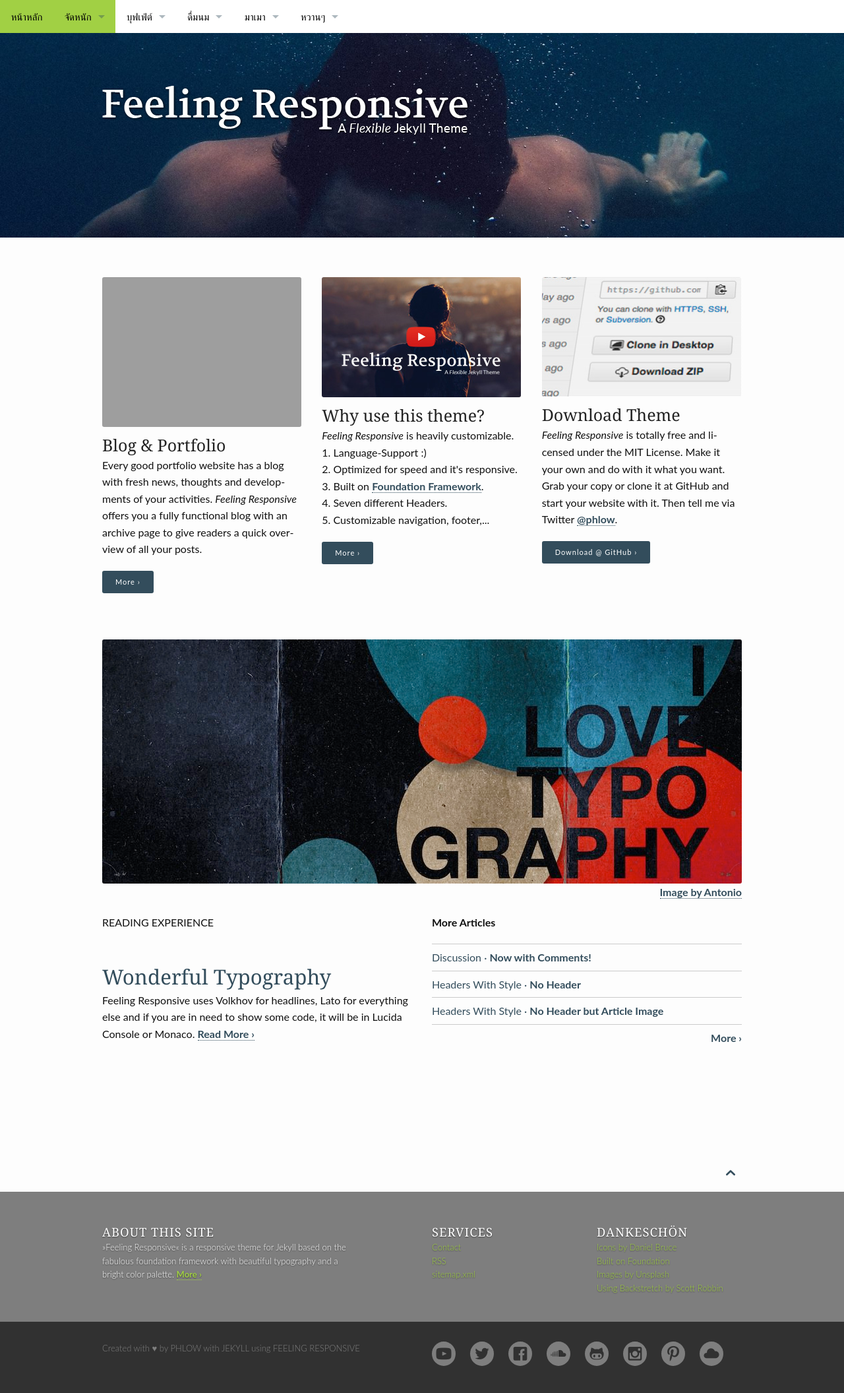
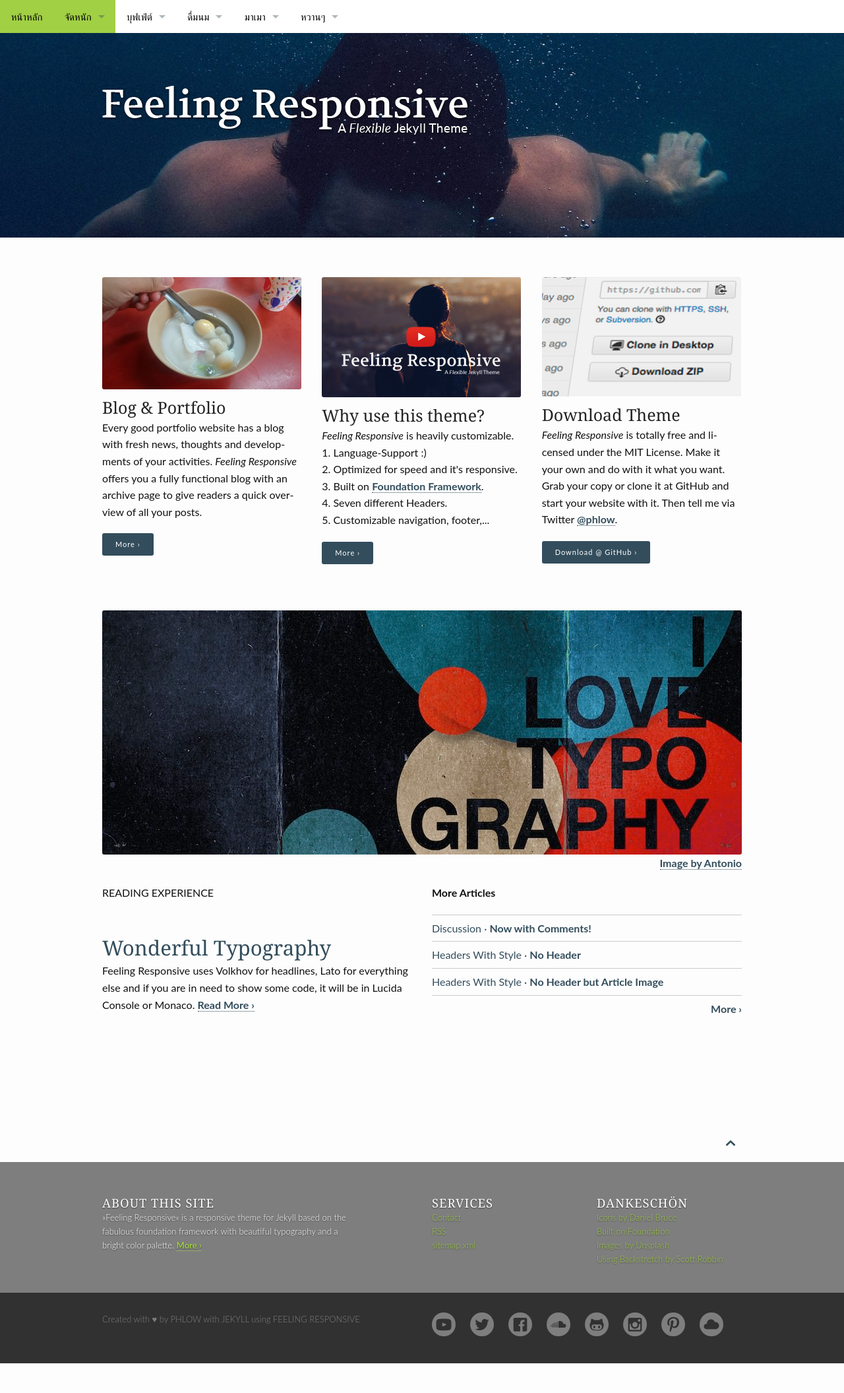
Before and after one commit to hatyairoiroi/hatyairoiroi.github.io, a Jekyll site: the page built from index.md, in a window 1280 px wide. Shown: the whole page at 66% size. Built offline with Jekyll 4.4.1, drawn with Linux system fonts in a browser that asks for light colours; after the commit the page ends 2066 px from its top, so only the background shows below that.

Commit message:
Update index.md

```diff
--- a/index.md
+++ b/index.md
@@ -12,7 +12,7 @@ widget-1:
     title: "Blog & Portfolio"
     url: 'http://phlow.github.io/feeling-responsive/blog/'
     text: 'Every good portfolio website has a blog with fresh news, thoughts and develop&shy;ments of your activities. <em>Feeling Responsive</em> offers you a fully functional blog with an archive page to give readers a quick overview of all your posts.'
-    image: i60.tinypic.com/2h3n2xe.jpg
+    image: 1907519_1418533878453023_4428677649078250248_n.jpg
 widget-2:
     title: "Why use this theme?"
     url: 'http://phlow.github.io/feeling-responsive/info/'
```
